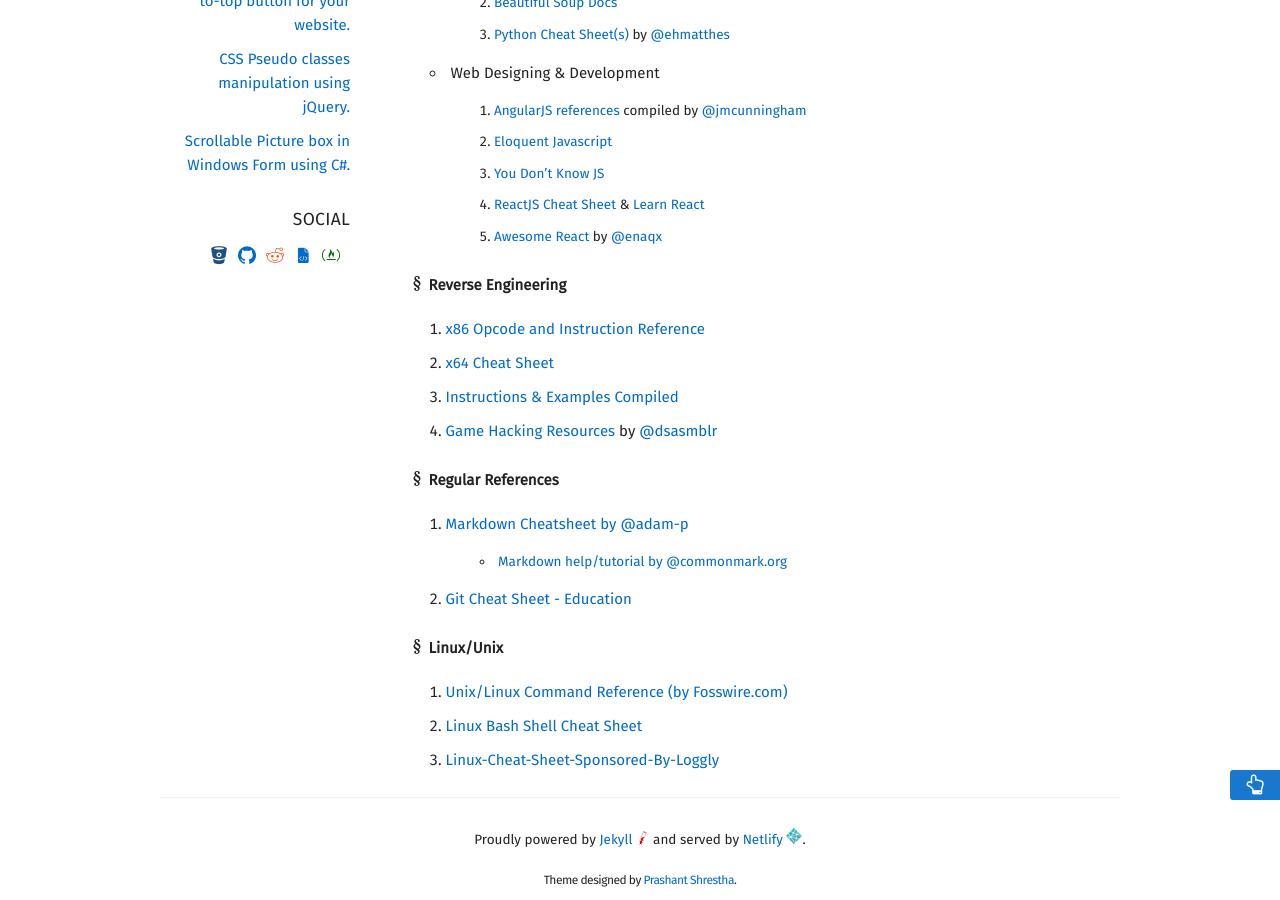
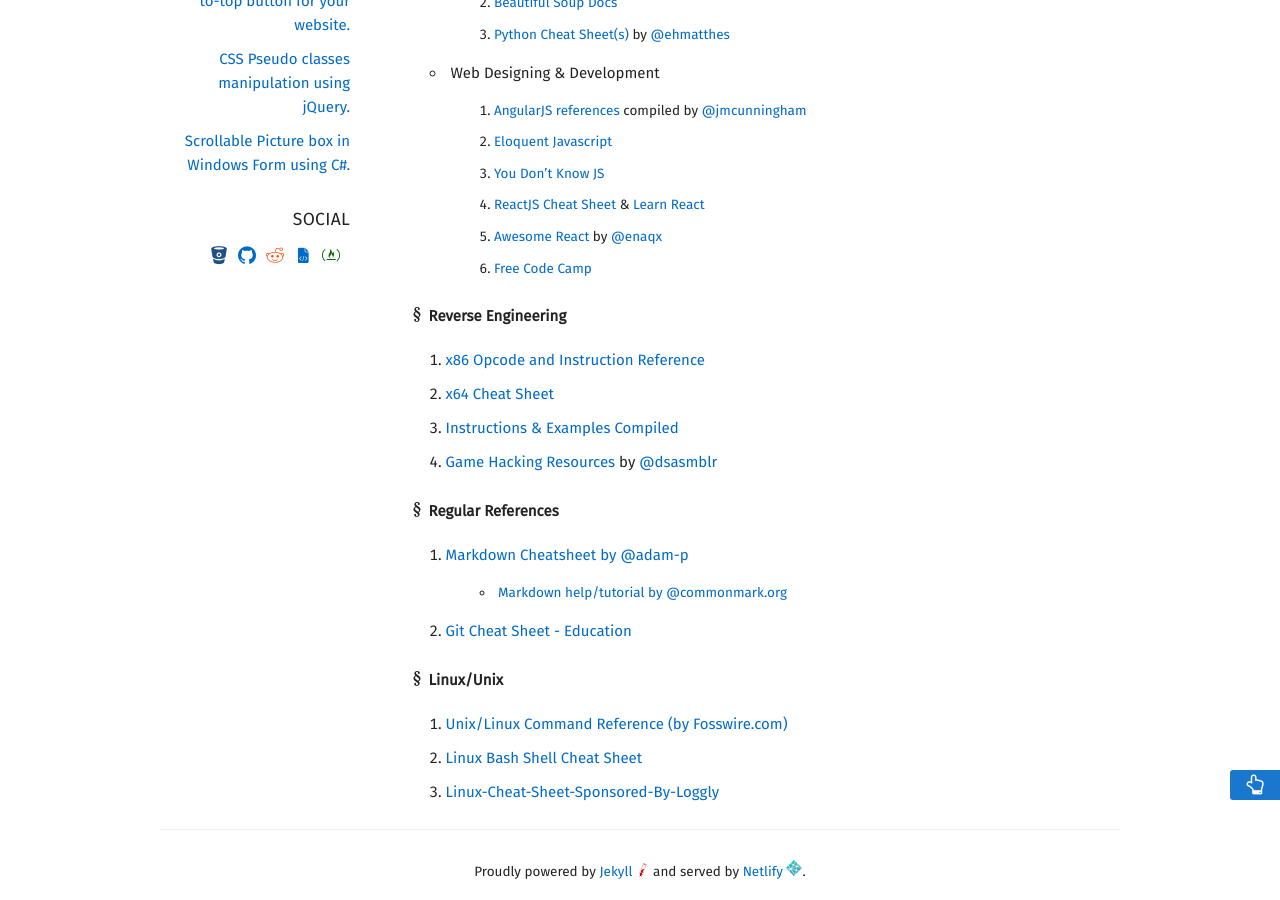
Before and after one commit to intern0t/personal-blog, a Jekyll site: the page built from library.md, in a window 1280 px wide and 900 px high, scrolled down 955 px. Built offline with Jekyll 4.4.1, drawn with Linux system fonts in a browser that asks for light colours; nearby versions of some CDN libraries; some web fonts are replaced.

Commit message:
Added FreeCodeCamp entry to the library.

```diff
--- a/library.md
+++ b/library.md
@@ -32,6 +32,7 @@ permalink: /library/
   3. [You Don't Know JS](https://github.com/getify/You-Dont-Know-JS)
   4. [ReactJS Cheat Sheet](https://reactcheatsheet.com/) & [Learn React](https://learnreact.com/)
   5. [Awesome React](https://github.com/enaqx/awesome-react) by [@enaqx](https://github.com/enaqx)
+  6. [Free Code Camp](https://www.freecodecamp.org/)
 
 ###### <span class="icon-section"></span> **Reverse Engineering**
 1. [x86 Opcode and Instruction Reference](http://ref.x86asm.net/)
```
